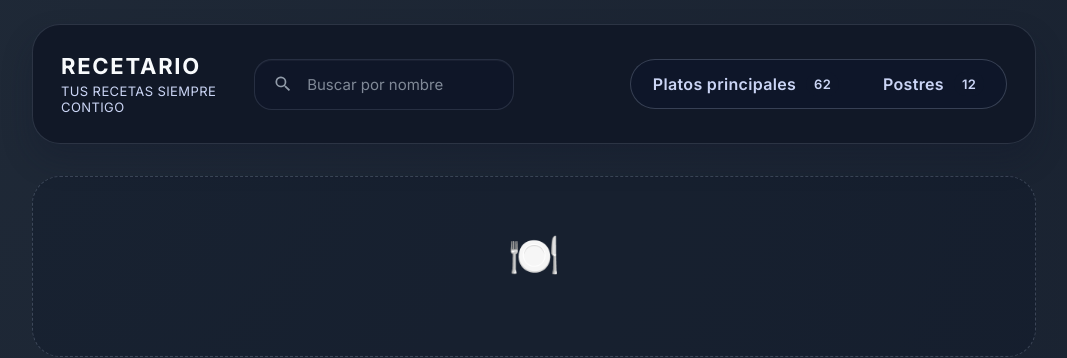
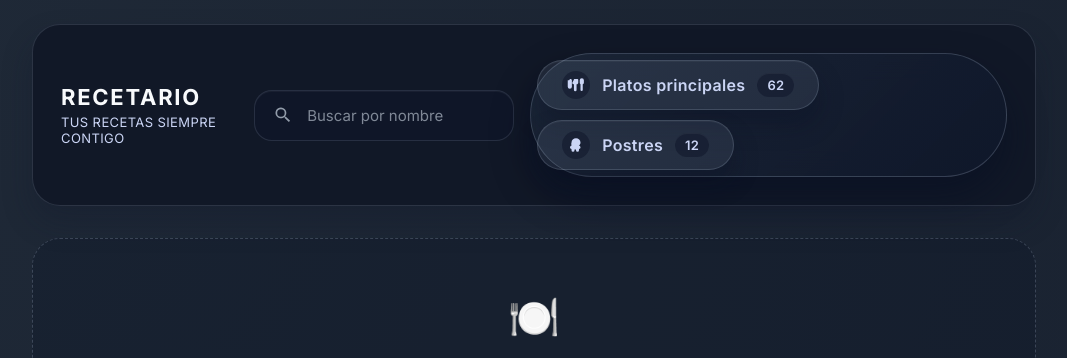
Before and after one commit to albercha17/Recetario, a plain HTML site: page index.html in a window 1280 px wide. Shown: the top 358 px of the page, without its empty margins (106-1173 px from the left). Drawn offline with Linux system fonts and the light colour scheme.

Commit message:
Refresh filter buttons styling

```diff
--- a/index.html
+++ b/index.html
@@ -39,6 +39,14 @@
                 data-filter-type="principal"
                 aria-pressed="false"
               >
+                <span class="filter-button__icon" aria-hidden="true">
+                  <svg viewBox="0 0 24 24" focusable="false">
+                    <path
+                      d="M3 5.75C3 4.78 3.78 4 4.75 4S6.5 4.78 6.5 5.75v8.5a2.75 2.75 0 0 1-5.5 0v-8.5zm14 0a2.75 2.75 0 0 1 5.5 0V9a2 2 0 0 1-1.5 1.94v7.56a1.5 1.5 0 0 1-3 0V10.94A2 2 0 0 1 17 9V5.75zM9 5.25C9 4.56 9.56 4 10.25 4h3.5C14.44 4 15 4.56 15 5.25V9c0 1.1-.9 2-2 2h-.25v7.5a1.75 1.75 0 0 1-3.5 0V11H9a2 2 0 0 1-2-2z"
+                      fill="currentColor"
+                    />
+                  </svg>
+                </span>
                 <span class="filter-button__label">Platos principales</span>
                 <span class="filter-button__count" data-filter-count>0</span>
               </button>
@@ -48,6 +56,14 @@
                 data-filter-type="postre"
                 aria-pressed="false"
               >
+                <span class="filter-button__icon" aria-hidden="true">
+                  <svg viewBox="0 0 24 24" focusable="false">
+                    <path
+                      d="M12 3c3.31 0 6 2.46 6 5.5 0 1.62-.83 3.05-2.14 4 1.17.3 2.14 1.26 2.14 2.5 0 1.2-.84 2.23-2 2.47V19a2 2 0 1 1-4 0v-1h-2v1a2 2 0 1 1-4 0v-1.53C4.84 17.23 4 16.2 4 15c0-1.24.97-2.2 2.14-2.5A4.94 4.94 0 0 1 6 8.5C6 5.46 8.69 3 12 3z"
+                      fill="currentColor"
+                    />
+                  </svg>
+                </span>
                 <span class="filter-button__label">Postres</span>
                 <span class="filter-button__count" data-filter-count>0</span>
               </button>
--- a/styles.css
+++ b/styles.css
@@ -141,34 +141,76 @@ body.no-scroll {
   align-items: center;
   justify-content: flex-start;
   flex-wrap: wrap;
-  gap: 8px;
-  padding: 4px;
+  gap: 10px;
+  padding: 6px;
   border-radius: 999px;
-  background: rgba(15, 23, 42, 0.95);
-  border: 1px solid rgba(148, 163, 184, 0.3);
+  background: linear-gradient(135deg, rgba(30, 41, 59, 0.8), rgba(15, 23, 42, 0.92));
+  border: 1px solid rgba(148, 163, 184, 0.28);
+  backdrop-filter: blur(14px);
+  box-shadow: 0 20px 36px rgba(8, 14, 35, 0.55);
 }
 
 .filter-button {
   position: relative;
   display: inline-flex;
   align-items: center;
-  gap: 10px;
-  border: 0;
+  gap: 12px;
+  border: 1px solid rgba(148, 163, 184, 0.25);
   border-radius: 999px;
-  padding: 8px 18px;
+  padding: 10px 24px;
   font: inherit;
   font-weight: 600;
   letter-spacing: 0.02em;
   color: var(--text-secondary);
-  background: transparent;
+  background: rgba(148, 163, 184, 0.12);
   cursor: pointer;
-  transition: background-color var(--transition), color var(--transition), box-shadow var(--transition);
+  box-shadow: inset 0 1px 0 rgba(255, 255, 255, 0.04), 0 14px 26px rgba(8, 14, 35, 0.32);
+  transition: transform var(--transition), background var(--transition), color var(--transition), box-shadow var(--transition), border-color var(--transition);
+  overflow: hidden;
+}
+
+.filter-button::before {
+  content: '';
+  position: absolute;
+  inset: 0;
+  border-radius: inherit;
+  background: linear-gradient(135deg, rgba(249, 115, 22, 0.08), rgba(56, 189, 248, 0.08));
+  opacity: 0;
+  transition: opacity var(--transition);
+  pointer-events: none;
+}
+
+.filter-button:hover::before {
+  opacity: 1;
 }
 
 .filter-button.is-active {
   color: #0f172a;
-  background: var(--accent);
-  box-shadow: 0 8px 18px rgba(249, 115, 22, 0.35);
+  background: linear-gradient(135deg, #f97316, #fb923c 55%, #facc15);
+  border-color: transparent;
+  box-shadow: 0 18px 30px rgba(249, 115, 22, 0.35);
+  transform: translateY(-1px);
+}
+
+.filter-button.is-active::before {
+  opacity: 0;
+}
+
+.filter-button__icon {
+  display: inline-flex;
+  align-items: center;
+  justify-content: center;
+  width: 28px;
+  height: 28px;
+  border-radius: 999px;
+  background: rgba(15, 23, 42, 0.55);
+  color: inherit;
+  transition: background var(--transition), color var(--transition);
+}
+
+.filter-button svg {
+  width: 18px;
+  height: 18px;
 }
 
 .filter-button__label {
@@ -176,15 +218,21 @@ body.no-scroll {
 }
 
 .filter-button__count {
-  min-width: 28px;
-  padding: 4px 8px;
+  min-width: 30px;
+  padding: 4px 10px;
   border-radius: 999px;
   background: rgba(15, 23, 42, 0.55);
   color: var(--text-secondary);
   font-size: 13px;
   font-weight: 600;
   letter-spacing: 0.02em;
-  transition: background-color var(--transition), color var(--transition);
+  box-shadow: inset 0 1px 0 rgba(255, 255, 255, 0.05);
+  transition: background var(--transition), color var(--transition);
+}
+
+.filter-button.is-active .filter-button__icon {
+  background: rgba(15, 23, 42, 0.12);
+  color: #0f172a;
 }
 
 .filter-button.is-active .filter-button__count {
@@ -193,12 +241,21 @@ body.no-scroll {
 }
 
 .filter-button:focus-visible {
-  outline: 2px solid rgba(249, 115, 22, 0.65);
-  outline-offset: 2px;
+  outline: 2px solid rgba(248, 250, 252, 0.28);
+  outline-offset: 3px;
 }
 
 .filter-button:not(.is-active):hover {
   color: var(--text-primary);
+  background: rgba(148, 163, 184, 0.2);
+  border-color: rgba(148, 163, 184, 0.45);
+  transform: translateY(-1px);
+  box-shadow: 0 20px 34px rgba(8, 14, 35, 0.42);
+}
+
+.filter-button:not(.is-active):hover .filter-button__icon,
+.filter-button:not(.is-active):hover .filter-button__count {
+  background: rgba(15, 23, 42, 0.4);
 }
 
 .content {
```
